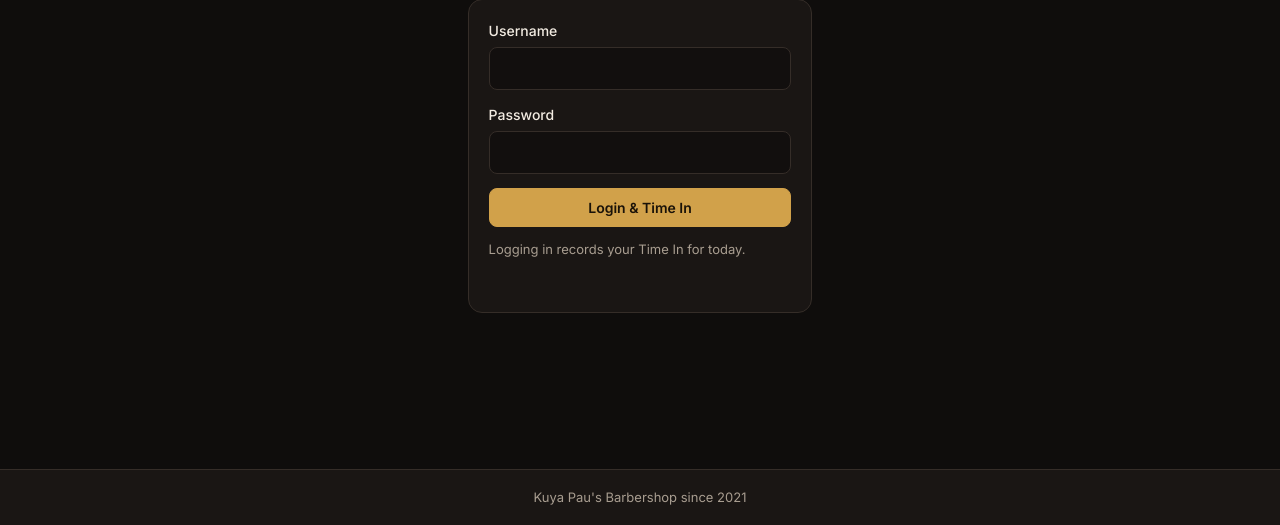
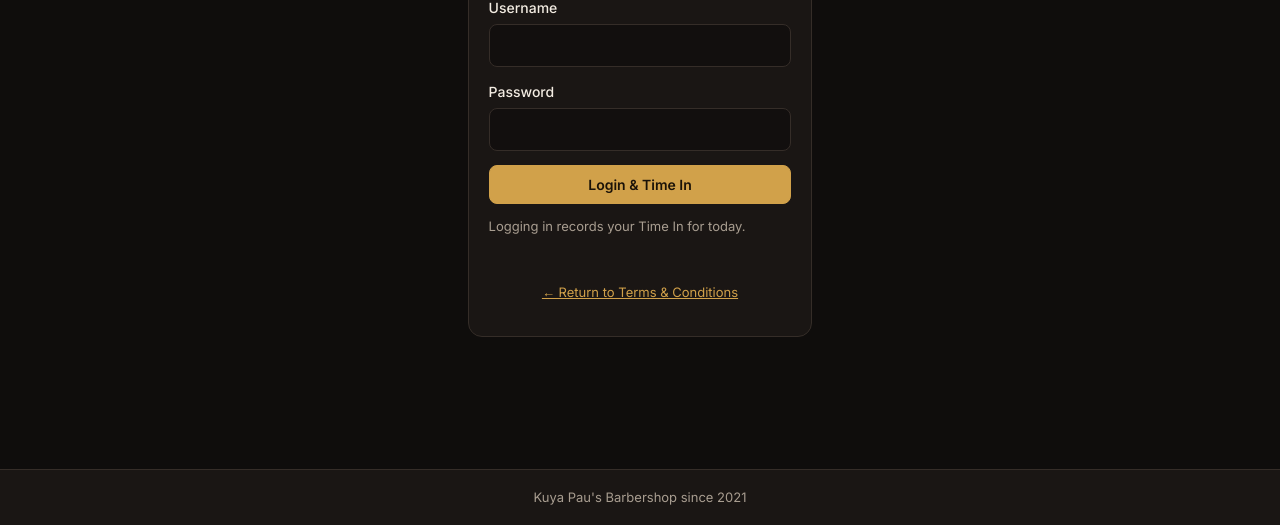
Before and after one commit to luis-da-creator/Kuya-Pau, a plain HTML site: page frontend/barber-login.html in a window 1280 px wide. Shown: the part 275-800 px from the top of the page. Drawn offline with nearby package versions, Linux system fonts and the light colour scheme.

Commit message:
Add return to terms link on barber login

```diff
--- a/frontend/barber-login.html
+++ b/frontend/barber-login.html
@@ -22,6 +22,9 @@
         <button class="btn primary block" type="submit">Login &amp; Time In</button>
         <p class="muted small">Logging in records your Time In for today.</p>
         <p class="err" id="msg"></p>
+        <p class="muted small center" style="margin-top:14px">
+  <a href="index.html">← Return to Terms &amp; Conditions</a>
+</p>
       </form>
     </section>
   </main>
```
